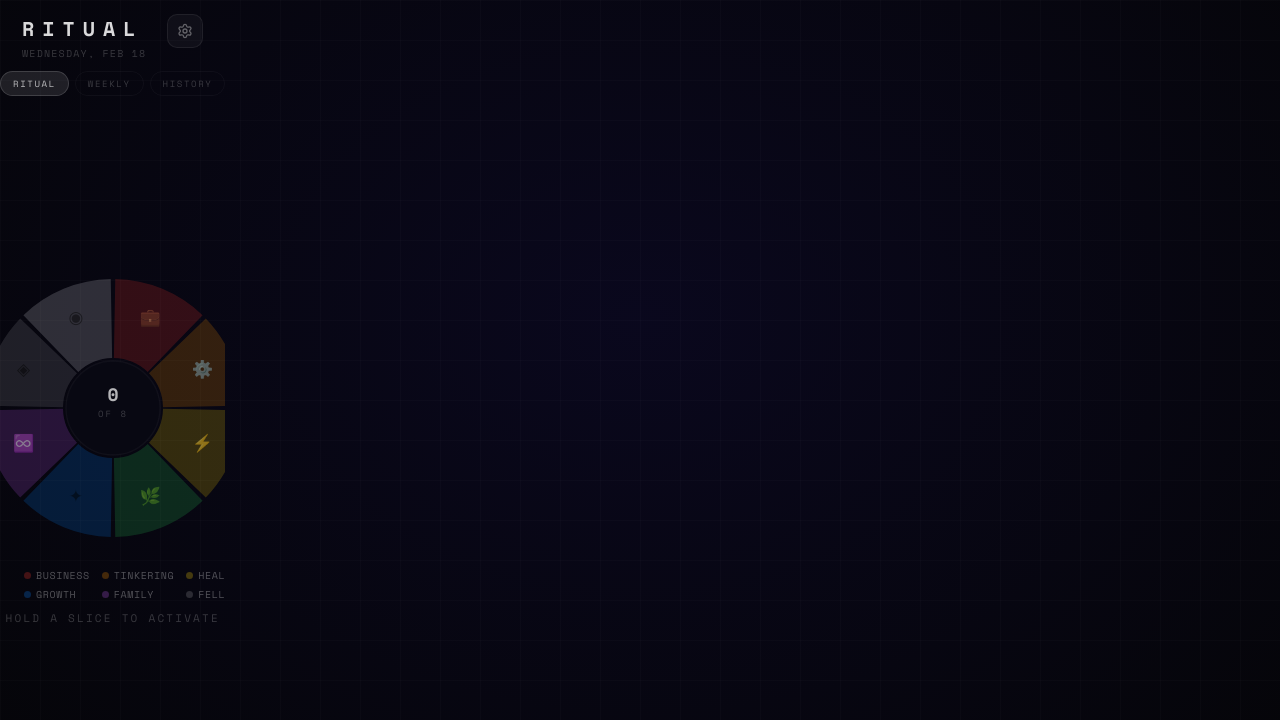
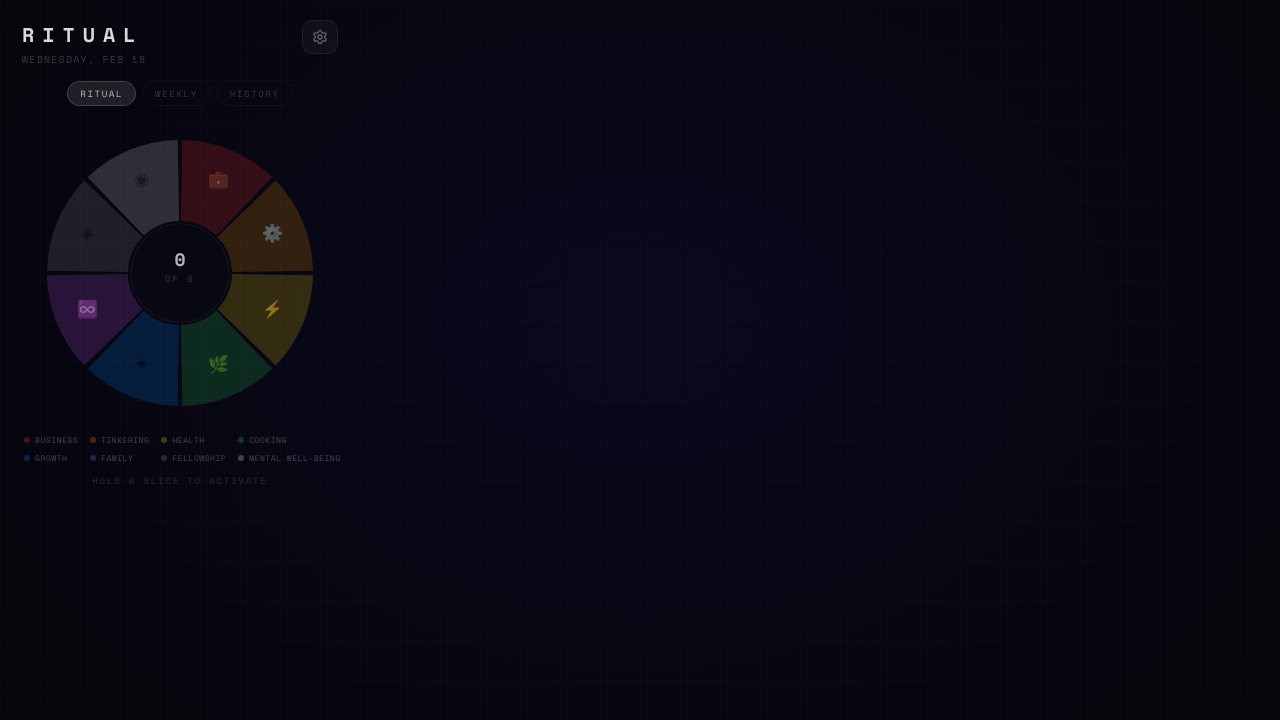
Before and after one commit to ClockSeller11/ritual-app, a React (Vite) app: page / in a window 1280 px wide. Shown: the top 720 px of the page. Built offline with nearby package versions, Linux system fonts and the light colour scheme.

Commit message:
Revert "UX and Date Function Update"
This reverts commit 915fbb93d2800110218daeaaceb28573c1318a9c.

```diff
--- a/src/App.jsx
+++ b/src/App.jsx
@@ -62,22 +62,6 @@ const getMonthDays = (year, month) => {
     return `${year}-${String(month + 1).padStart(2, "0")}-${String(d).padStart(2, "0")}`;
   });
 };
-
-// ─── RESPONSIVE PIE SIZE ────────────────────────────────────────────────────
-// Calculates the largest pie that fits comfortably on the screen.
-// 220px = approx height consumed by header + nav tabs + legend + hint + safe area.
-function usePieSize() {
-  const [size, setSize] = useState(() =>
-    Math.min(300, Math.max(220, window.innerHeight - 230))
-  );
-  useEffect(() => {
-    const update = () =>
-      setSize(Math.min(300, Math.max(220, window.innerHeight - 230)));
-    window.addEventListener("resize", update);
-    return () => window.removeEventListener("resize", update);
-  }, []);
-  return size;
-}
 
 // ─── MINI RING (heatmap cell) ────────────────────────────────────────────────
 function MiniRing({ loggedSet, categories, size = 26 }) {
@@ -346,56 +330,15 @@ export default function App() {
   const [activeSlice, setActiveSlice] = useState(null);
   const [orbitalPositions, setOrbitalPositions] = useState([]);
   const [showSettings, setShowSettings] = useState(false);
-  const [justLogged, setJustLogged] = useState(null);   // { catId, orbital }
-  const [newDayToast, setNewDayToast] = useState(false); // fires once on a new day
+  const [justLogged, setJustLogged] = useState(null); // { catId, orbital }
 
   const longPressTimer = useRef(null);
   const isLongPress = useRef(false);
   const pointerDownSlice = useRef(null);
-  // Keep a ref to the latest logs so the visibilitychange handler always saves fresh data
-  const logsRef = useRef(logs);
-  useEffect(() => { logsRef.current = logs; }, [logs]);
 
-  // ── Persist logs whenever they change ──────────────────────────────────────
-  useEffect(() => {
-    localStorage.setItem("ritual_logs", JSON.stringify(logs));
-  }, [logs]);
-
-  useEffect(() => {
-    localStorage.setItem("ritual_orbitals", JSON.stringify(orbitals));
-  }, [orbitals]);
-
-  // ── Bulletproof save: flush to localStorage when the app is backgrounded ──
-  // On iOS, pages can be killed before a re-render fires, so we save on hide.
-  useEffect(() => {
-    const handleVisibilityChange = () => {
-      if (document.visibilityState === "hidden") {
-        localStorage.setItem("ritual_logs", JSON.stringify(logsRef.current));
-      }
-    };
-    document.addEventListener("visibilitychange", handleVisibilityChange);
-    return () => document.removeEventListener("visibilitychange", handleVisibilityChange);
-  }, []);
-
-  // ── Daily reset check ──────────────────────────────────────────────────────
-  // The log data is always keyed by date, so history is never at risk of being
-  // lost. "Reset" simply means today's date key will be empty — which is already
-  // true on a new day. We track the last-opened date to detect the transition
-  // and show a "New Day" celebration toast to make the reset feel intentional.
-  useEffect(() => {
-    const todayStr   = toDateStr();
-    const lastOpened = localStorage.getItem("ritual_last_opened_date");
-
-    if (lastOpened && lastOpened !== todayStr) {
-      // A new day has begun — history is already safe in `logs[lastOpened]`.
-      // Celebrate the new start.
-      setNewDayToast(true);
-      setTimeout(() => setNewDayToast(false), 3500);
-    }
-
-    // Always stamp today so tomorrow's check works correctly.
-    localStorage.setItem("ritual_last_opened_date", todayStr);
-  }, []); // runs once on mount
+  // Persist
+  useEffect(() => { localStorage.setItem("ritual_logs", JSON.stringify(logs)); }, [logs]);
+  useEffect(() => { localStorage.setItem("ritual_orbitals", JSON.stringify(orbitals)); }, [orbitals]);
 
   const todayStr = toDateStr();
 
@@ -474,12 +417,10 @@ export default function App() {
     dragStartX.current = null;
   };
 
-  // Responsive pie dimensions — scales to available screen height
-  const PIE_SIZE = usePieSize();
+  // Pie dimensions
+  const PIE_SIZE = 310;
   const cx = PIE_SIZE / 2, cy = PIE_SIZE / 2;
-  // R and IR scale proportionally from the 310px baseline
-  const R  = Math.round(PIE_SIZE * 0.429);  // 133 / 310
-  const IR = Math.round(PIE_SIZE * 0.168);  // 52  / 310
+  const R = 133, IR = 52;
   const loggedToday = getLoggedCatsToday();
   const completedCount = loggedToday.size;
 
@@ -488,13 +429,11 @@ export default function App() {
   return (
     <div
       style={{
-        height: "100svh",
-        display: "flex",
-        flexDirection: "column",
+        minHeight: "100svh",
         background: "#080812",
         color: "white",
         fontFamily: "'Space Mono', 'Courier New', monospace",
-        overflow: "hidden",
+        overflowX: "hidden",
         position: "relative",
         userSelect: "none",
         WebkitUserSelect: "none",
@@ -516,7 +455,7 @@ export default function App() {
       }} />
 
       {/* Header */}
-      <div style={{ position: "relative", zIndex: 10, display: "flex", justifyContent: "space-between", alignItems: "flex-start", padding: "14px 22px 0", flexShrink: 0 }}>
+      <div style={{ position: "relative", zIndex: 10, display: "flex", justifyContent: "space-between", alignItems: "flex-start", padding: "20px 22px 0" }}>
         <div>
           <div style={{ fontSize: 20, letterSpacing: "0.4em", color: "rgba(255,255,255,0.85)", fontWeight: "bold" }}>RITUAL</div>
           <div style={{ fontSize: 10, color: "rgba(255,255,255,0.2)", letterSpacing: "0.12em", marginTop: 2 }}>
@@ -536,7 +475,7 @@ export default function App() {
       </div>
 
       {/* View navigation tabs */}
-      <div style={{ position: "relative", zIndex: 10, display: "flex", justifyContent: "center", gap: 6, padding: "10px 0 0", flexShrink: 0 }}>
+      <div style={{ position: "relative", zIndex: 10, display: "flex", justifyContent: "center", gap: 6, padding: "14px 0 0" }}>
         {views.map((v, i) => (
           <button
             key={v}
@@ -555,9 +494,8 @@ export default function App() {
         ))}
       </div>
 
-      {/* Views container — flex:1 fills all space after header + tabs.
-          The inner div is needed because AnimatePresence doesn't forward flex sizing. */}
-      <div style={{ position: "relative", zIndex: 5, flex: 1, overflow: "hidden", display: "flex", flexDirection: "column" }}>
+      {/* Views container */}
+      <div style={{ position: "relative", zIndex: 5, overflow: "hidden" }}>
         <AnimatePresence mode="wait">
           {/* ── VIEW 0: PIE ─────────────────────────────────── */}
           {currentView === 0 && (
@@ -567,15 +505,7 @@ export default function App() {
               animate={{ opacity: 1, x: 0 }}
               exit={{ opacity: 0, x: -60 }}
               transition={{ duration: 0.22, ease: "easeOut" }}
-              style={{
-                position: "absolute",         // Pull out of normal flow so it
-                inset: 0,                     // fills the full views container
-                display: "flex",
-                flexDirection: "column",
-                alignItems: "center",
-                justifyContent: "center",     // True vertical centering
-                paddingBottom: "env(safe-area-inset-bottom, 12px)",
-              }}
+              style={{ display: "flex", flexDirection: "column", alignItems: "center", paddingTop: 12 }}
             >
               {/* PIE SVG */}
               <div style={{ position: "relative", width: PIE_SIZE, height: PIE_SIZE }}>
@@ -639,7 +569,7 @@ export default function App() {
                   {/* Slice emojis */}
                   {DEFAULT_CATEGORIES.map((cat, i) => {
                     const midAngle = (i * 45 + 22.5 - 90) * (Math.PI / 180);
-                    const labelR = R * 0.75; // proportional to pie size
+                    const labelR = 100;
                     const lx = cx + labelR * Math.cos(midAngle);
                     const ly = cy + labelR * Math.sin(midAngle);
                     return (
@@ -711,63 +641,26 @@ export default function App() {
               {/* Legend grid */}
               <div style={{
                 display: "grid", gridTemplateColumns: "1fr 1fr 1fr 1fr",
-                gap: "4px 12px", padding: "10px 24px 0", width: "100%", maxWidth: 360,
+                gap: "6px 12px", padding: "6px 24px 0", width: "100%", maxWidth: 360,
               }}>
                 {DEFAULT_CATEGORIES.map(cat => (
                   <div key={cat.id} style={{ display: "flex", alignItems: "center", gap: 5 }}>
                     <div style={{
-                      width: 7, height: 7, borderRadius: "50%", flexShrink: 0,
+                      width: 6, height: 6, borderRadius: "50%", flexShrink: 0,
                       background: cat.color,
                       opacity: loggedToday.has(cat.id) ? 1 : 0.25,
                       boxShadow: loggedToday.has(cat.id) ? `0 0 6px rgba(${cat.neon},0.8)` : "none",
                     }} />
-                    <span style={{ fontSize: 10, color: "rgba(255,255,255,0.3)", letterSpacing: "0.06em", whiteSpace: "nowrap", overflow: "hidden", textOverflow: "ellipsis" }}>
+                    <span style={{ fontSize: 8, color: "rgba(255,255,255,0.25)", letterSpacing: "0.06em", whiteSpace: "nowrap", overflow: "hidden", textOverflow: "ellipsis" }}>
                       {cat.label.split("/")[0].toUpperCase()}
                     </span>
                   </div>
                 ))}
               </div>
 
-              <p style={{ marginTop: 8, fontSize: 11, color: "rgba(255,255,255,0.2)", letterSpacing: "0.2em" }}>
+              <p style={{ marginTop: 10, fontSize: 9, color: "rgba(255,255,255,0.15)", letterSpacing: "0.2em" }}>
                 HOLD A SLICE TO ACTIVATE
               </p>
-
-              {/* ── New Day toast — fires once when the calendar date changes ── */}
-              <AnimatePresence>
-                {newDayToast && (
-                  <motion.div
-                    initial={{ opacity: 0, scale: 0.88, y: 10 }}
-                    animate={{ opacity: 1, scale: 1, y: 0 }}
-                    exit={{ opacity: 0, scale: 0.92, y: -8 }}
-                    transition={{ type: "spring", stiffness: 300, damping: 22 }}
-                    style={{
-                      marginTop: 12,
-                      background: "rgba(255,255,255,0.05)",
-                      border: "1px solid rgba(255,255,255,0.12)",
-                      borderRadius: 12, padding: "9px 18px",
-                      fontSize: 11, color: "rgba(255,255,255,0.55)",
-                      letterSpacing: "0.14em", textAlign: "center",
-                      display: "flex", alignItems: "center", gap: 8,
-                    }}
-                  >
-                    {/* Tiny 8-segment ring representing yesterday fully complete */}
-                    <svg width={16} height={16} style={{ flexShrink: 0 }}>
-                      {DEFAULT_CATEGORIES.map((cat, i) => {
-                        const a1 = i * 45, a2 = a1 + 43;
-                        return (
-                          <path
-                            key={cat.id}
-                            d={donutSlicePath(8, 8, 7.5, 3.5, a1, a2)}
-                            fill={cat.color}
-                            opacity={0.6}
-                          />
-                        );
-                      })}
-                    </svg>
-                    NEW DAY — SLATE IS CLEAN
-                  </motion.div>
-                )}
-              </AnimatePresence>
 
               {/* Just logged toast */}
               <AnimatePresence>
@@ -801,7 +694,7 @@ export default function App() {
               animate={{ opacity: 1, x: 0 }}
               exit={{ opacity: 0, x: -60 }}
               transition={{ duration: 0.22, ease: "easeOut" }}
-              style={{ flex: 1, overflowY: "auto", padding: "16px 18px 32px" }}
+              style={{ padding: "16px 18px 32px" }}
             >
               <p style={{ fontSize: 9, color: "rgba(255,255,255,0.2)", letterSpacing: "0.2em", textAlign: "center", marginBottom: 18 }}>
                 THIS WEEK'S RITUAL LOG
@@ -828,7 +721,7 @@ export default function App() {
               animate={{ opacity: 1, x: 0 }}
               exit={{ opacity: 0, x: -60 }}
               transition={{ duration: 0.22, ease: "easeOut" }}
-              style={{ flex: 1, overflowY: "auto", padding: "16px 18px 40px" }}
+              style={{ padding: "16px 18px 40px" }}
             >
               <p style={{ fontSize: 9, color: "rgba(255,255,255,0.2)", letterSpacing: "0.2em", textAlign: "center", marginBottom: 18 }}>
                 RITUAL HISTORY
```
